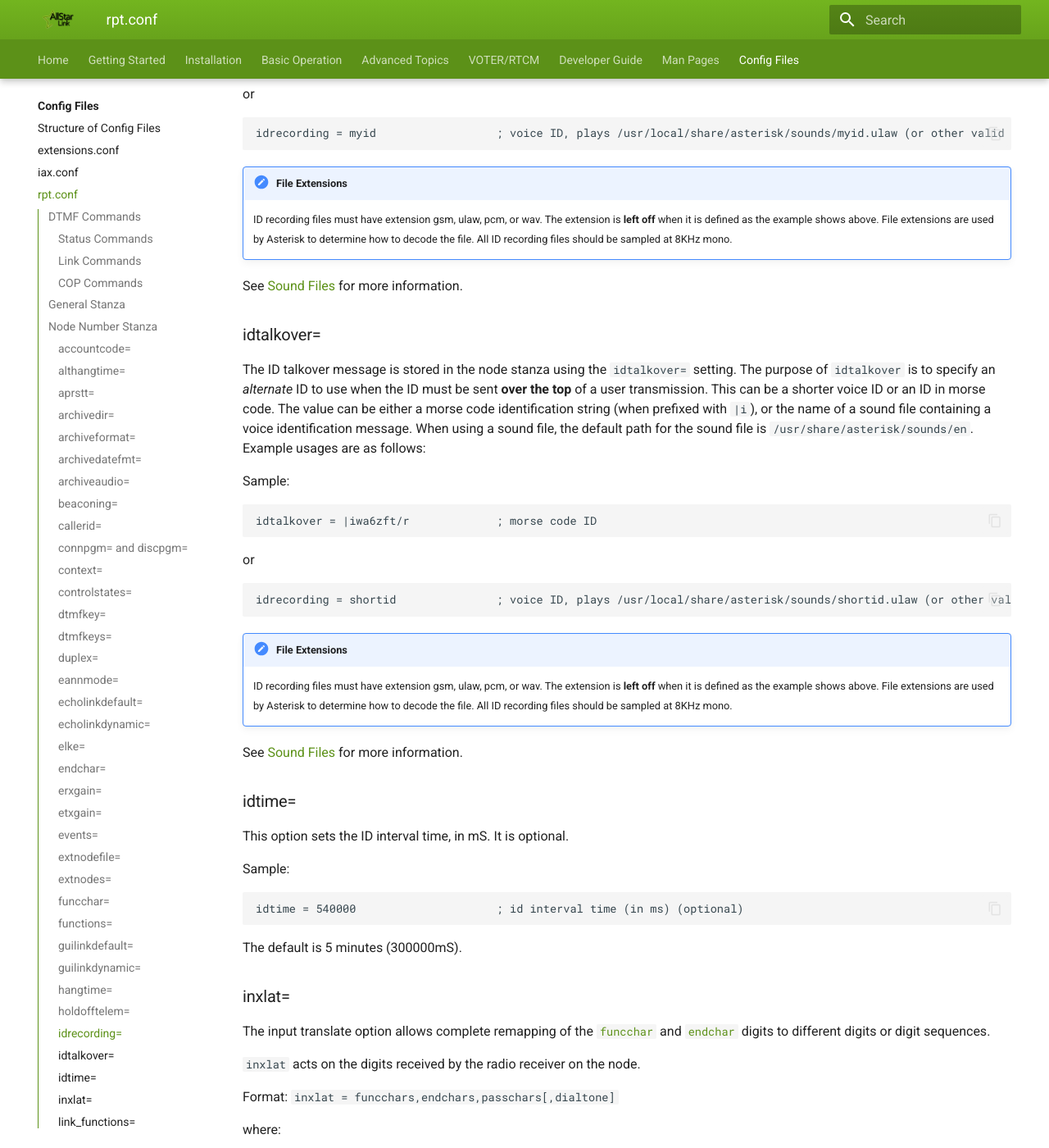
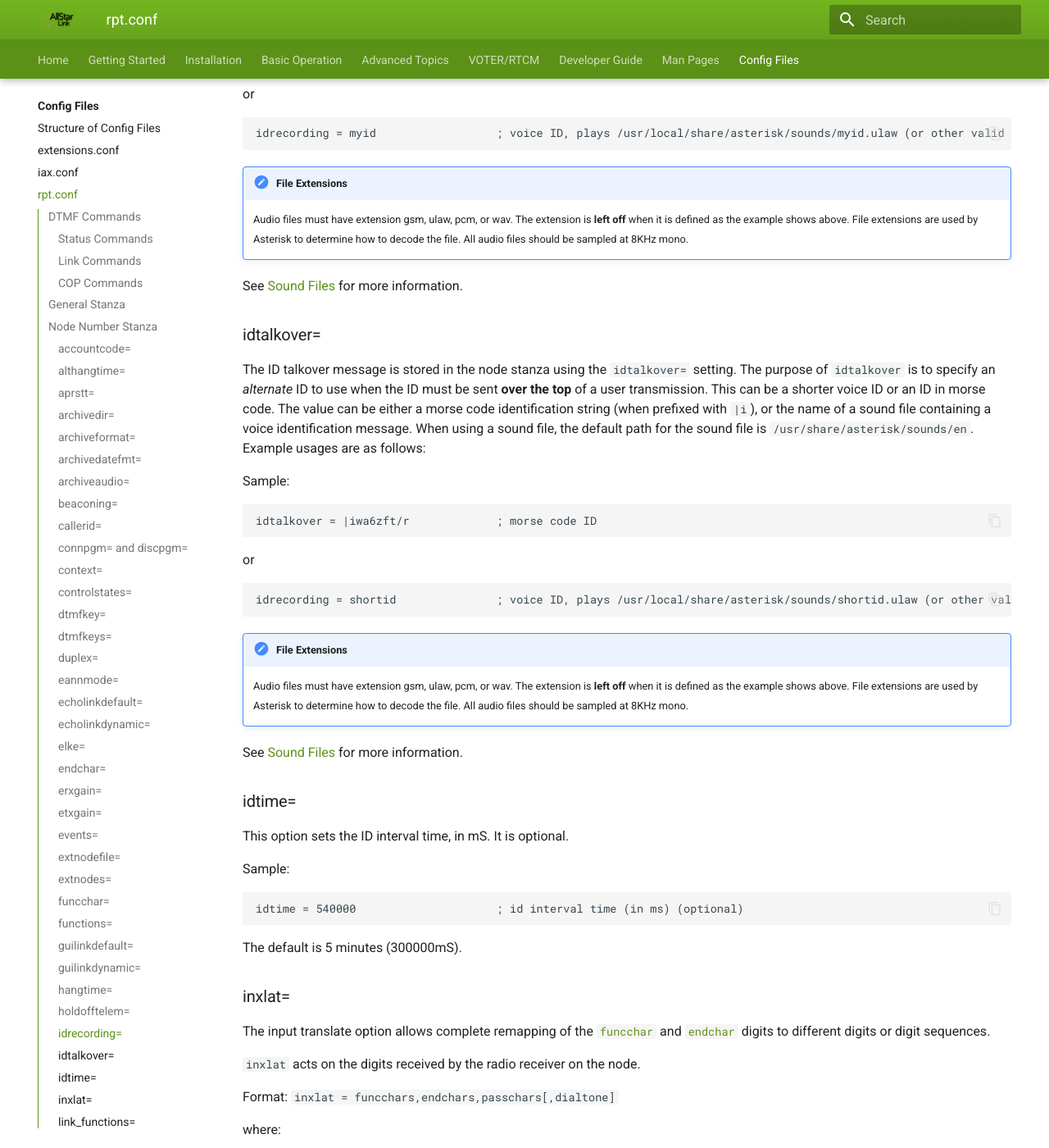
Before and after one commit to AllStarLink/ASL3-Manual, an MkDocs documentation site: the page built from docs/config/rpt_conf.md, in a window 1280 px wide and 1400 px high, scrolled down 16788 px. Shown: the whole window at 82% size. Built offline with MkDocs 1.6.1 and Material for MkDocs 9.7.7, drawn with Linux system fonts in a browser that asks for light colours; some of the changed text lies outside the part shown.

Commit message:
Use audio files instead of ID

````diff
--- a/docs/config/rpt_conf.md
+++ b/docs/config/rpt_conf.md
@@ -591,7 +591,7 @@ idrecording = myid                  ; voice ID, plays /usr/local/share/asterisk/
 ```
 
 !!! note "File Extensions"
-    ID recording files must have extension gsm, ulaw, pcm, or wav. The extension is **left off** when it is defined as the example shows above. File extensions are used by Asterisk to determine how to decode the file. All ID recording files should be sampled at 8KHz mono.
+    Audio files must have extension gsm, ulaw, pcm, or wav. The extension is **left off** when it is defined as the example shows above. File extensions are used by Asterisk to determine how to decode the file. All audio files should be sampled at 8KHz mono.
 
 See [Sound Files](../adv-topics/soundfiles.md) for more information.
 
@@ -611,7 +611,7 @@ idrecording = shortid               ; voice ID, plays /usr/local/share/asterisk/
 ```
 
 !!! note "File Extensions"
-    ID recording files must have extension gsm, ulaw, pcm, or wav. The extension is **left off** when it is defined as the example shows above. File extensions are used by Asterisk to determine how to decode the file. All ID recording files should be sampled at 8KHz mono.
+    Audio files must have extension gsm, ulaw, pcm, or wav. The extension is **left off** when it is defined as the example shows above. File extensions are used by Asterisk to determine how to decode the file. All audio files should be sampled at 8KHz mono.
 
 See [Sound Files](../adv-topics/soundfiles.md) for more information.
 
@@ -1212,7 +1212,7 @@ tailmessagelist = welcome,clubmeeting,wx ; rotate 3 tail messages
 Tail messages can be "squashed" if a user keys up over them.
 
 !!! note "File Extensions"
-    ID recording files must have extension .gsm, .ulaw, .pcm, or .wav. The extension is left off when it is defined as the example shows above. File extensions are used by Asterisk to determine how to decode the file. All ID recording files should be sampled at 8KHz mono.
+    Audio files must have extension .gsm, .ulaw, .pcm, or .wav. The extension is left off when it is defined as the example shows above. File extensions are used by Asterisk to determine how to decode the file. All audio files should be sampled at 8KHz mono.
 
 See the [Sound Files](../adv-topics/soundfiles.md) page for more information.
 <!-- stop:tailmessagelist -->
````
